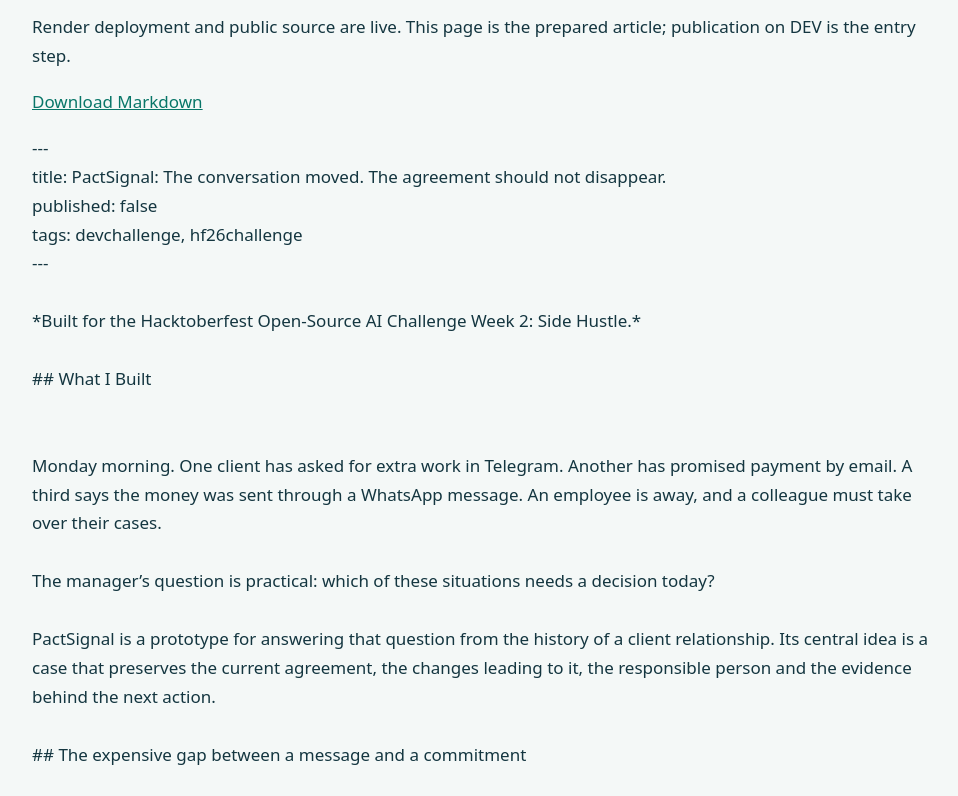
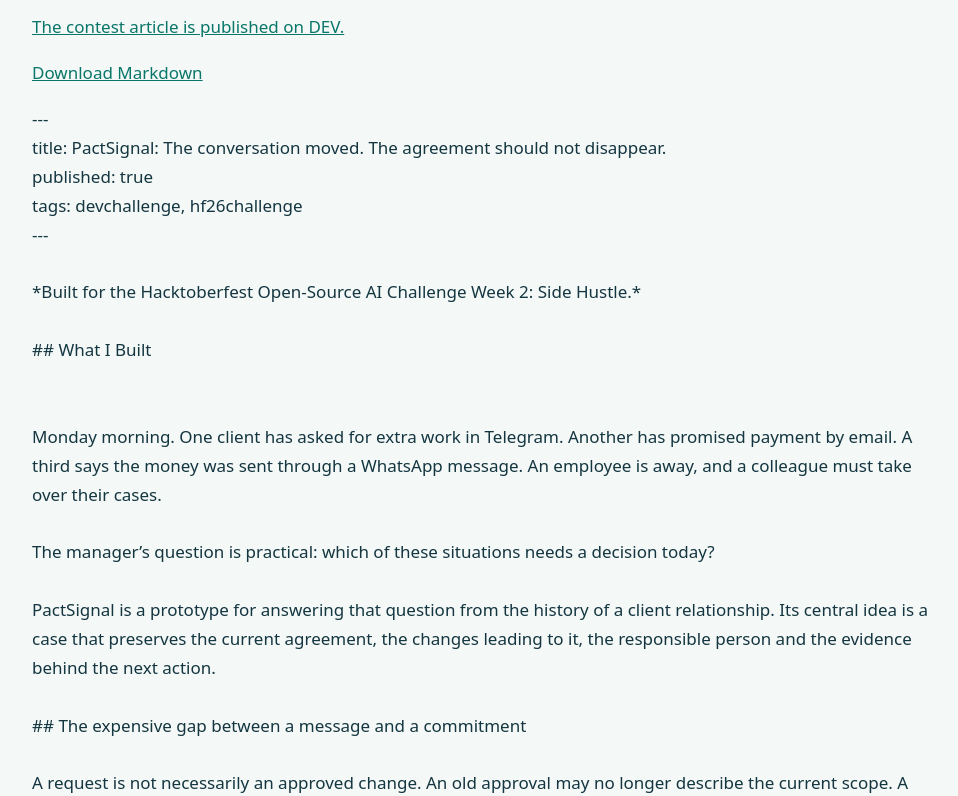
Before and after one commit to kmarahovskiy-oss/PactSignal, a plain HTML site: page dist/submission.html in a window 1280 px wide. Shown: the part 155-951 px from the top of the page, without its empty margins (158-1116 px from the left). Drawn offline with Linux system fonts and the light colour scheme.

Commit message:
Link published DEV contest entry from both public review kits

```diff
--- a/dist/submission.html
+++ b/dist/submission.html
@@ -1,6 +1,6 @@
-<!doctype html><html lang="en"><meta charset="utf-8"><meta name="viewport" content="width=device-width,initial-scale=1"><title>PactSignal — DEV submission draft</title><style>body{background:#f4f8f7;color:#143640;font:17px/1.7 system-ui;margin:0}main{max-width:900px;margin:auto;padding:36px 24px}pre{white-space:pre-wrap;overflow-wrap:anywhere;font:inherit}a{color:#087668}</style><main><a href="final.html">← Review kit</a><h1>Contest article — ready for DEV</h1><p>Render deployment and public source are live. This page is the prepared article; publication on DEV is the entry step.</p><a href="submission-draft.md" download>Download Markdown</a><pre>---
+<!doctype html><html lang="en"><meta charset="utf-8"><meta name="viewport" content="width=device-width,initial-scale=1"><title>PactSignal — DEV submission draft</title><style>body{background:#f4f8f7;color:#143640;font:17px/1.7 system-ui;margin:0}main{max-width:900px;margin:auto;padding:36px 24px}pre{white-space:pre-wrap;overflow-wrap:anywhere;font:inherit}a{color:#087668}</style><main><a href="final.html">← Review kit</a><h1>Published contest article</h1><p><a href="https://dev.to/kostya_m_c42bac647e130eb7/pactsignal-the-conversation-moved-the-agreement-should-not-disappear-k29">The contest article is published on DEV.</a></p><a href="submission-draft.md" download>Download Markdown</a><pre>---
 title: PactSignal: The conversation moved. The agreement should not disappear.
-published: false
+published: true
 tags: devchallenge, hf26challenge
 ---
 
```
Also changed, not shown: dist/article.html (+1 -1 lines), dist/final.html (+1 -1 lines), 2 other files.
